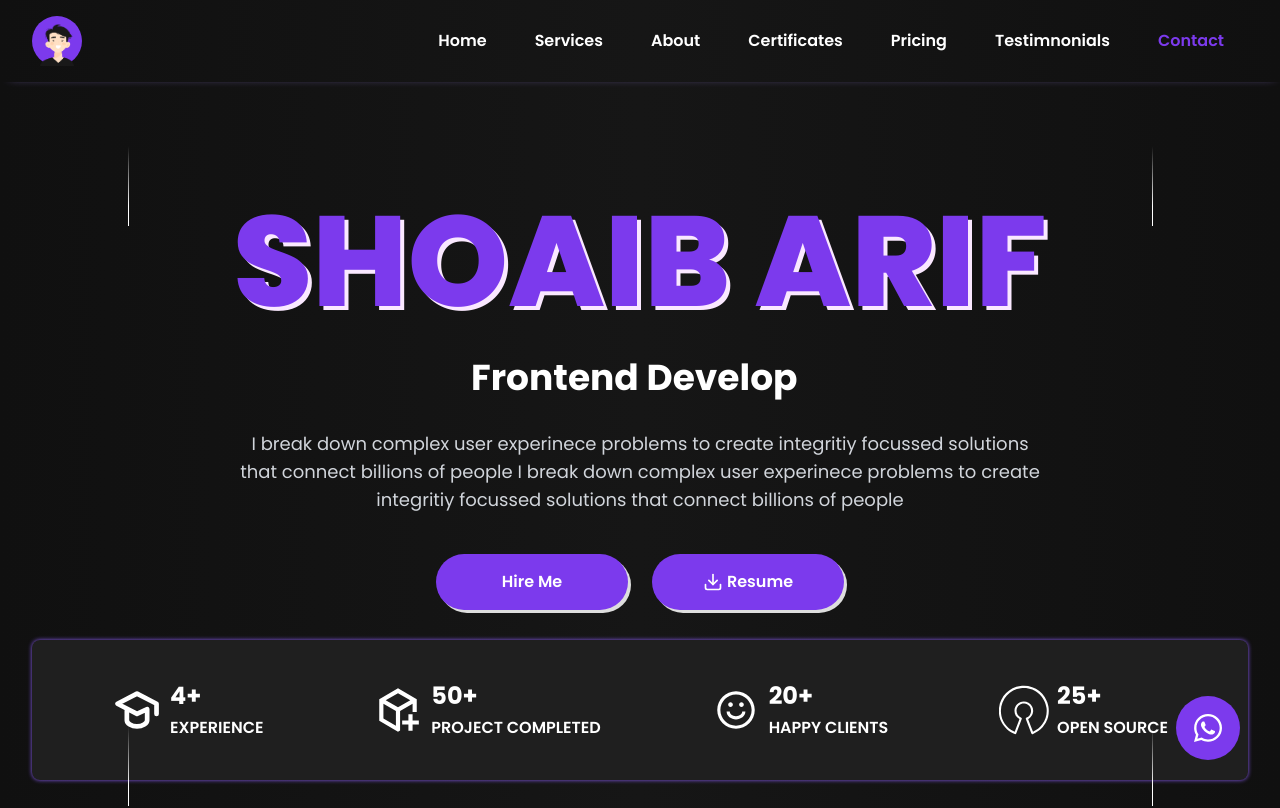
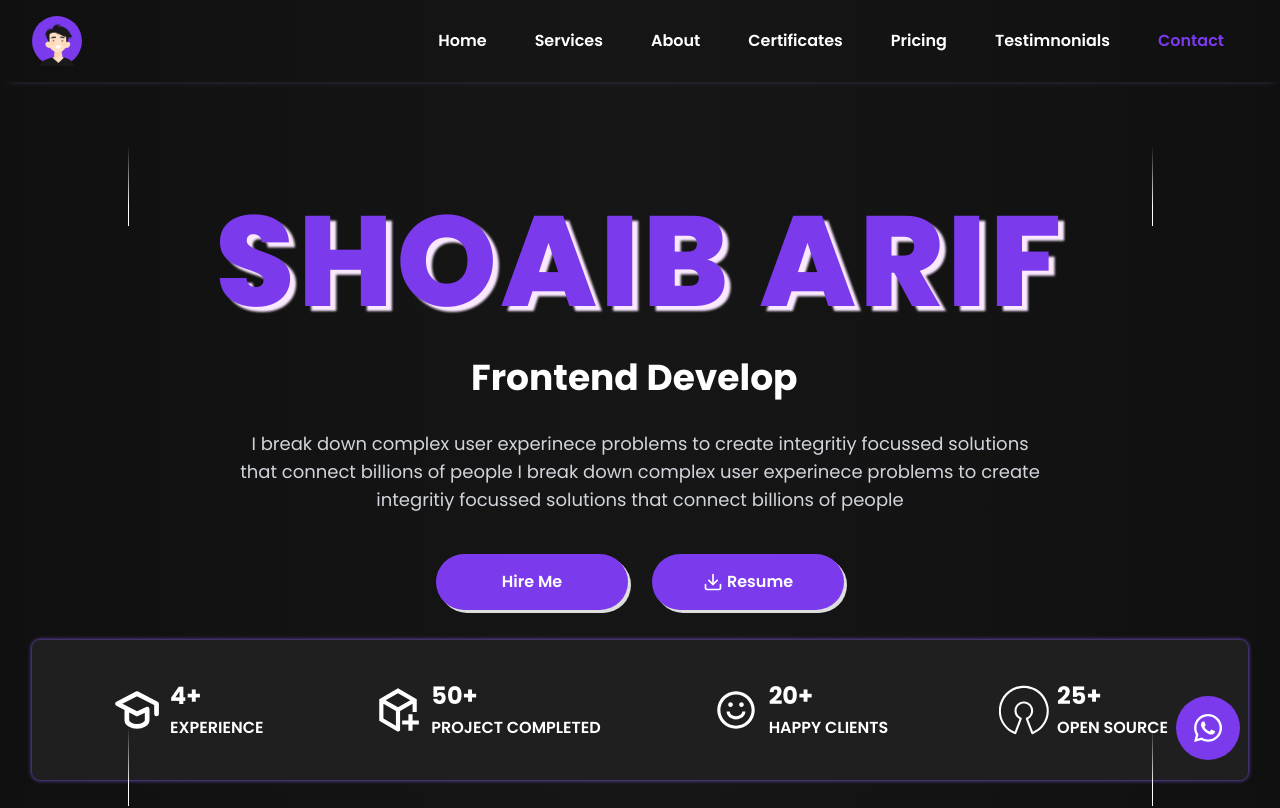
Before and after one commit to shoaibmarif/portfolio, a React (Vite) app: page / in a window 1280 px wide. Shown: the top 808 px of the page. Built offline with nearby package versions, Linux system fonts and the light colour scheme.

Commit message:
added three d effect

```diff
--- a/src/sections/Homepage/Homepage.jsx
+++ b/src/sections/Homepage/Homepage.jsx
@@ -65,7 +65,7 @@ export const Homepage = () => {
         <div className="relative flex items-center justify-center   w-full min-h-[100vh]" >
           <div className="flex items-center justify-center text-center text-white flex-col">
             <h1 className="font-extrabold uppercase text-6xl sm:text-7xl md:text-8xl  xl:text-9xl inline-block bg-white text-white bg-clip-text " data-aos="zoom-in-down" data-aos-duration="1000" data-aos-delay={800}>
-              <span className="dark:text-primary-dark  drop-shadow-[4px_4px_0px_#fae8ff]">Shoaib Arif</span>
+              <span className="dark:text-primary-dark  drop-shadow-[6px_5px_1px_#fae8ff] tracking-wide	">Shoaib Arif</span>
             </h1>
             <div className="text-2xl lg:text-4xl flex font-bold  mt-4 lg:mt-8 " data-aos="fade-up" data-aos-delay="800">
               <Typewriter
```
